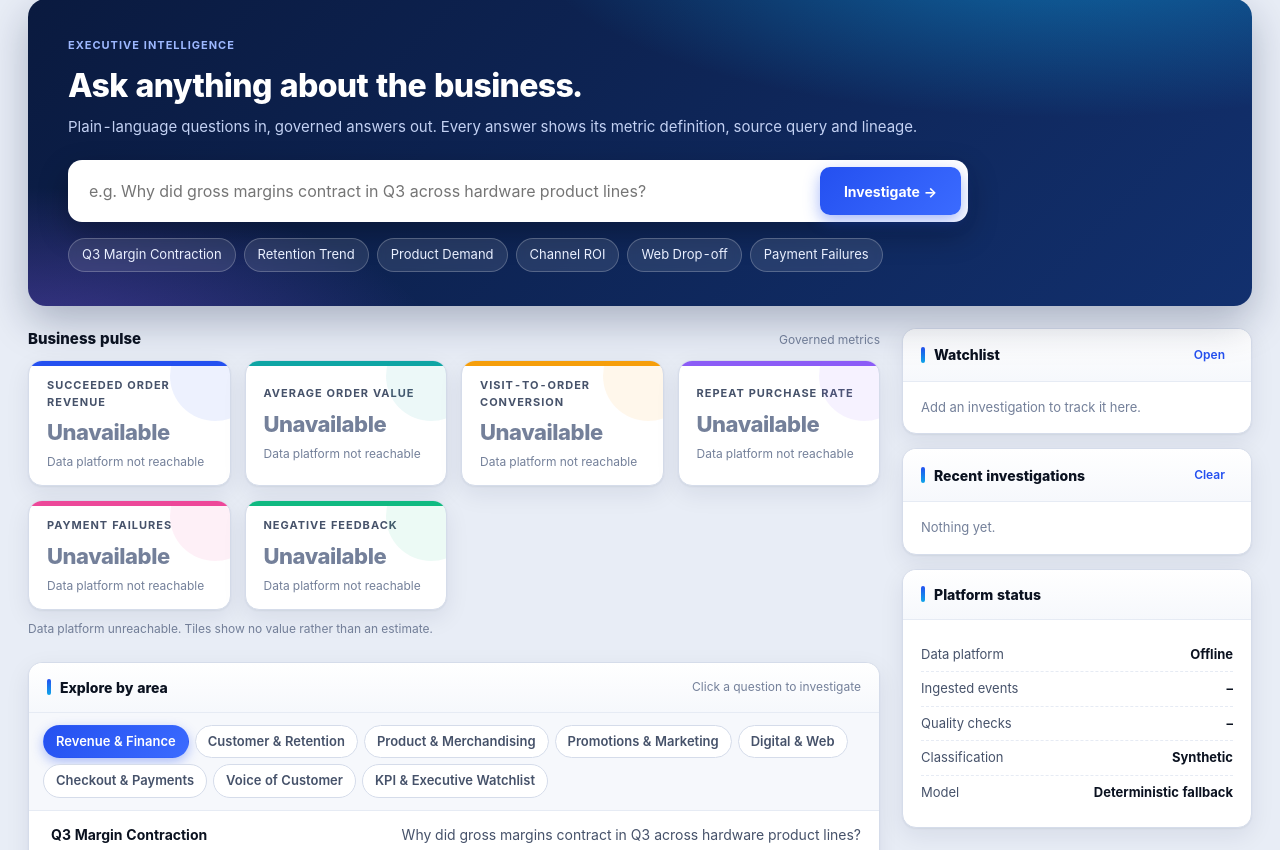
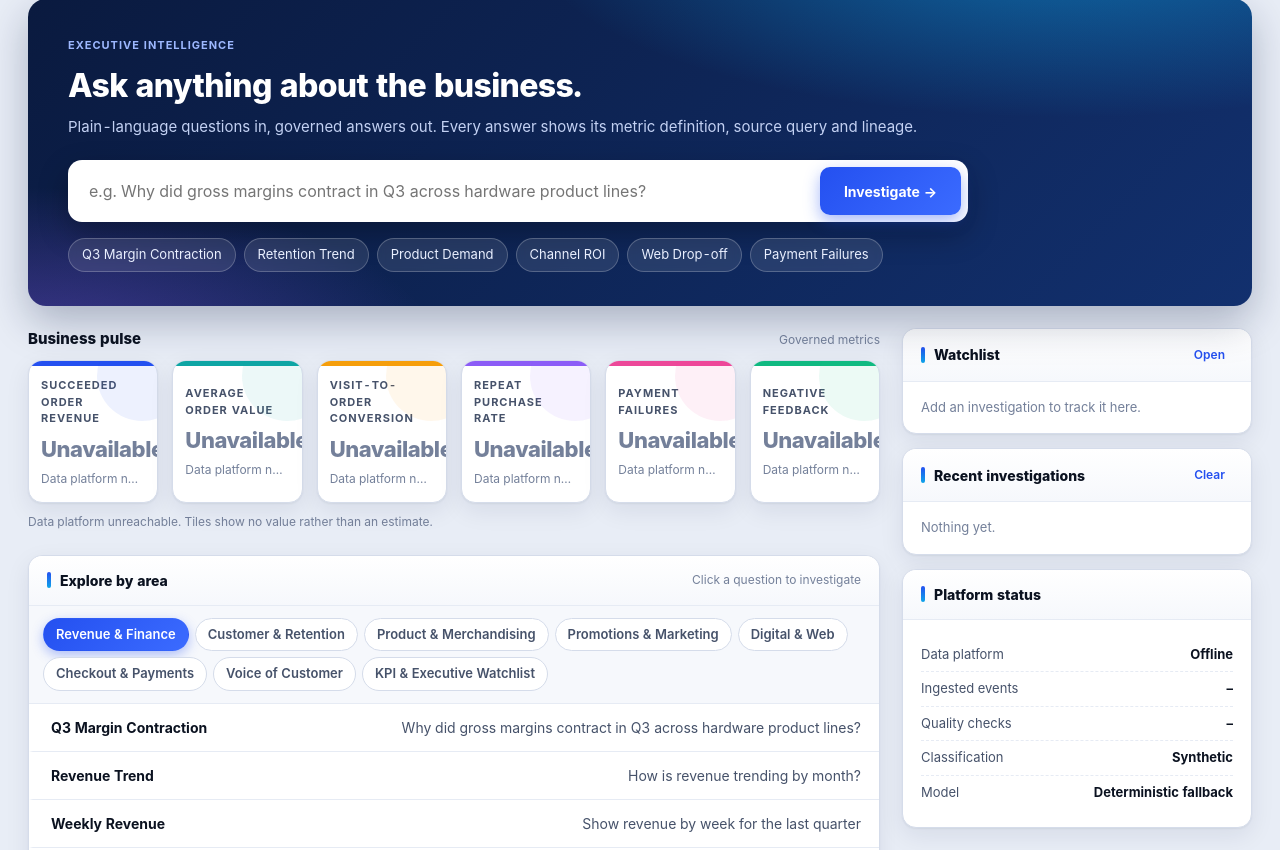
Before and after one commit to mknayak/Customer360, a FastAPI app: page / in a window 1280 px wide. Shown: the part 134-984 px from the top of the page. Run offline with FastAPI, Linux system fonts and the light colour scheme; data that the repository does not hold is empty.

Commit message:
improved UI

```diff
--- a/Agent/app/templates/index.html
+++ b/Agent/app/templates/index.html
@@ -81,13 +81,13 @@
   .cols{display:grid;grid-template-columns:minmax(0,1fr) 350px;gap:22px;align-items:start;margin-top:22px}
   .sect{display:flex;justify-content:space-between;align-items:baseline;margin:0 0 10px}
   .sect h2{margin:0;font-size:15px;font-weight:800}
-  .kpis{display:grid;grid-template-columns:repeat(auto-fill,minmax(190px,1fr));gap:14px}
-  .kpi{position:relative;background:#fff;padding:16px 18px 14px;text-align:left;border:1px solid var(--line);border-radius:14px;box-shadow:var(--shadow);overflow:hidden;transition:transform .12s,box-shadow .12s}
+  .kpis{display:grid;grid-template-columns:repeat(6,minmax(0,1fr));gap:14px}
+  .kpi{position:relative;background:#fff;padding:16px 12px 14px;text-align:left;border:1px solid var(--line);border-radius:14px;box-shadow:var(--shadow);overflow:hidden;transition:transform .12s,box-shadow .12s}
   .kpi::before{content:"";position:absolute;left:0;right:0;top:0;height:5px;background:var(--c,var(--c1))}
   .kpi::after{content:"";position:absolute;right:-30px;top:-30px;width:90px;height:90px;border-radius:50%;background:var(--c,var(--c1));opacity:.08}
   .kpi:hover{transform:translateY(-2px);box-shadow:0 2px 4px rgba(10,26,63,.08),0 14px 30px rgba(10,26,63,.14)}
   .kpi .eyebrow{color:var(--muted)}
-  .kpi .v{font-size:32px;font-weight:800;margin:6px 0 4px;letter-spacing:-.02em;color:var(--text)}
+  .kpi .v{font-size:26px;font-weight:800;margin:6px 0 4px;letter-spacing:-.02em;color:var(--text)}
   .kpi.na .v{color:var(--faint);font-size:22px}
   .kpi .m{font-size:12px;color:var(--faint);white-space:nowrap;overflow:hidden;text-overflow:ellipsis}
   .kpi .go{position:absolute;right:14px;bottom:12px;font-size:12px;font-weight:700;color:var(--c,var(--c1));opacity:0}
@@ -142,8 +142,8 @@
   .conf-bar i{display:block;height:100%;background:linear-gradient(90deg,var(--ok),var(--accent2));border-radius:4px}
   .wgrid{display:grid;grid-template-columns:repeat(auto-fill,minmax(360px,1fr));gap:18px}
 
-  @media (max-width:1000px){.cols,.inv{grid-template-columns:1fr}.gsearch{display:none}.ctl{margin-left:auto}.hero{padding:26px 22px}.hero h1{font-size:26px}}
-  @media (max-width:640px){main{padding:16px}.ctl .sel.opt{display:none}}
+  @media (max-width:1000px){.cols,.inv{grid-template-columns:1fr}.kpis{grid-template-columns:repeat(3,minmax(0,1fr))}.gsearch{display:none}.ctl{margin-left:auto}.hero{padding:26px 22px}.hero h1{font-size:26px}}
+  @media (max-width:640px){main{padding:16px}.kpis{grid-template-columns:repeat(2,minmax(0,1fr))}.ctl .sel.opt{display:none}}
 </style>
 </head>
 <body>
```
